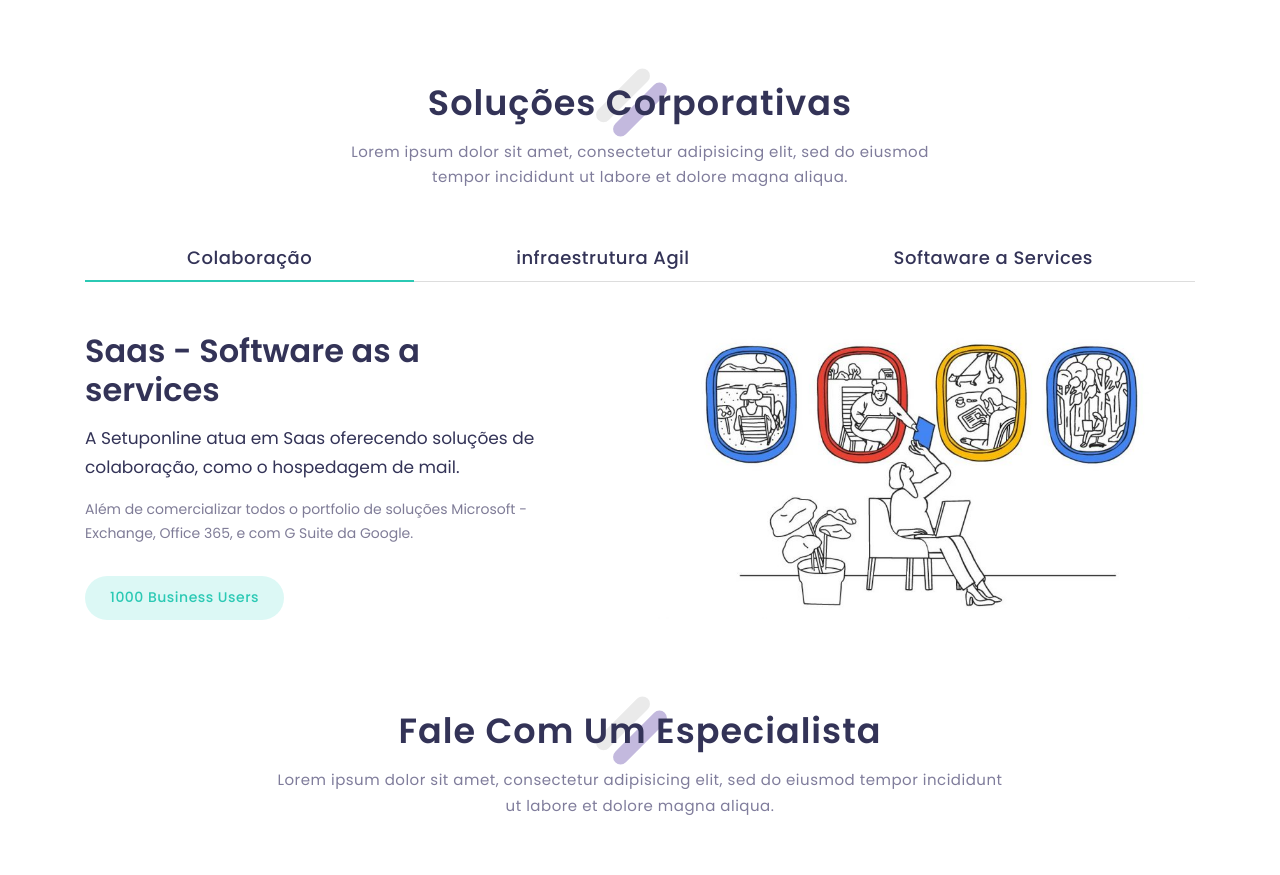
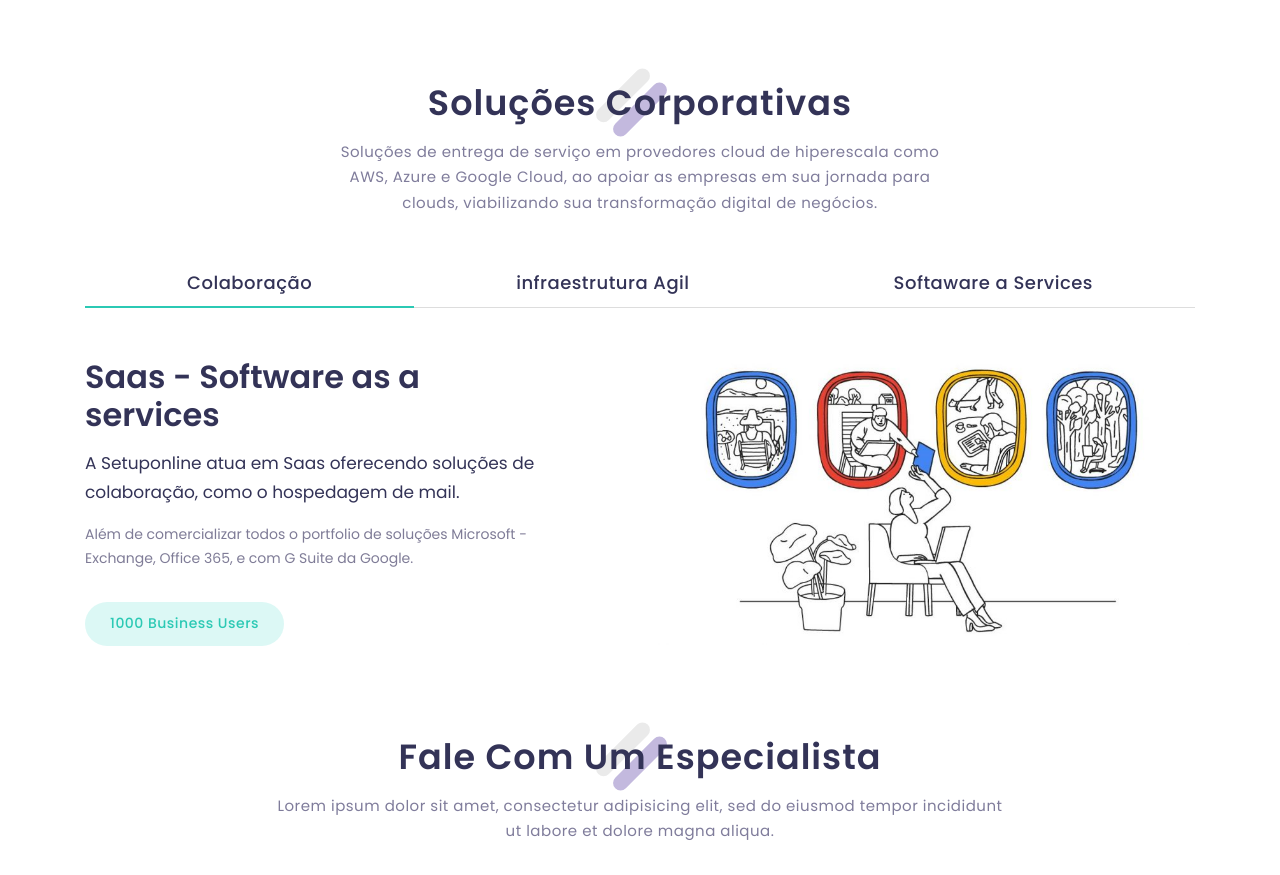
Before and after one commit to EdsonTech/SETUP, a plain HTML site: page index.html in a window 1280 px wide. Shown: the part 2300-3175 px from the top of the page. Drawn offline with nearby package versions, Linux system fonts and the light colour scheme.

Commit message:
Upl
Loard

```diff
--- a/index.html
+++ b/index.html
@@ -245,7 +245,7 @@
           <div class="col-md-10 col-lg-8 col-xl-7">
             <div class="section-title">
               <h2 class="theme-after-bg">Soluções Corporativas </h2>
-              <p>Lorem ipsum dolor sit amet, consectetur adipisicing elit, sed do eiusmod tempor incididunt ut labore et dolore magna aliqua.</p>
+              <p>Soluções de entrega de serviço em provedores cloud de hiperescala como AWS, Azure e Google Cloud, ao apoiar as empresas em sua jornada para clouds, viabilizando sua transformação digital de negócios.</p>
             </div>
           </div>
         </div>
```
